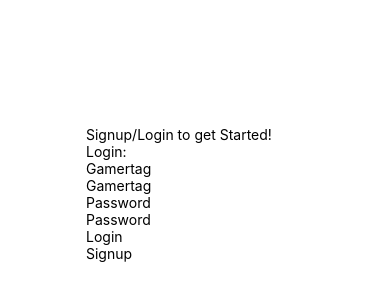
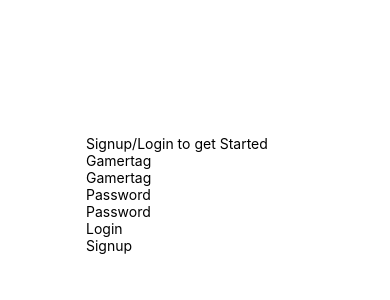
Before and after one commit to TheTruth4418/fgc-notebook-native, a React Native app: screen / in a window 390 px wide. Shown: the part 228-528 px from the top of the page. Built offline with nearby package versions, Linux system fonts and the light colour scheme.

Commit message:
Skeleton for actions and the reducer

```diff
--- a/src/accounts/Login.js
+++ b/src/accounts/Login.js
@@ -22,16 +22,16 @@ function Login(){
     }
 
     const login = () => {
-        console.log(state)
+        console.log(state, localStorage)
     }
 
     const signup = () => {
-        console.log(state)
+        console.log(state, localStorage)
     }
 
     return(
         <View>
-            <Text>Login:</Text>
+            <Text>Signup/Login to get Started</Text>
 
             <Text>Gamertag</Text>
             <TextInput name ="username" id="username" placeholder="Gamertag" onChangeText={(value)=>handleUsername(value)}/>
@@ -39,11 +39,11 @@ function Login(){
             <Text>Password</Text>
             <TextInput name ="password" secureTextEntry={true} id="password" placeholder="Password" onChangeText={(value)=>handlePassword(value)}/>
 
-            <TouchableOpacity onPress={login}>
+            <TouchableOpacity onPress={login} className="button">
                 <Text>Login</Text>
             </TouchableOpacity>
 
-            <TouchableOpacity onPress={signup}>
+            <TouchableOpacity onPress={signup} className="button">
                 <Text>Signup</Text>
             </TouchableOpacity>
         </View>
--- a/src/navigation/Home.js
+++ b/src/navigation/Home.js
@@ -6,8 +6,7 @@ import Signup from '../accounts/Signup';
 export default function Home(){
     return (
         <View>
-            <Text>Signup/Login to get Started!</Text>
-            <Login/>
+            {localStorage.token ? <Text>Welcome back User!</Text> : <Login/>}
         </View>
     )
 }
```
Also changed, not shown: src/redux/actions/index.js (added, +9 -0 lines), src/redux/reducers/index.js (added, +12 -0 lines).
